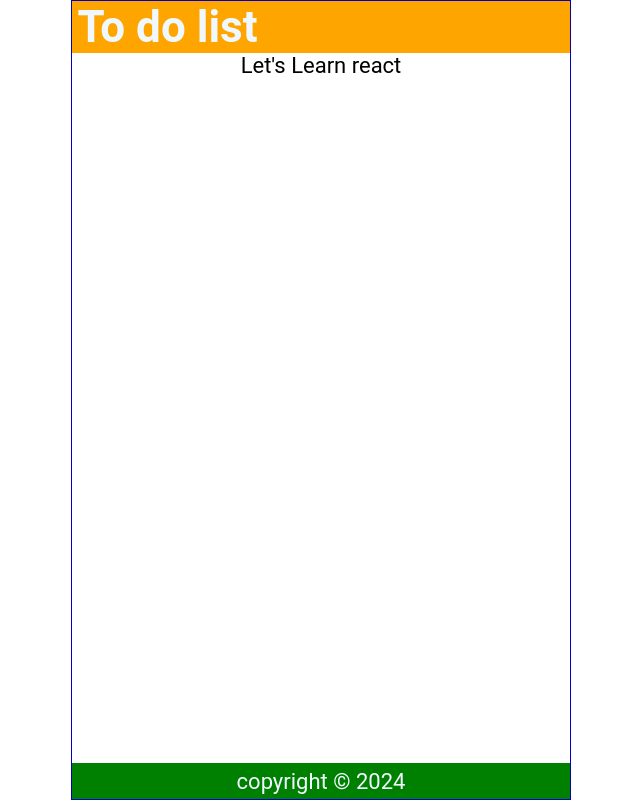
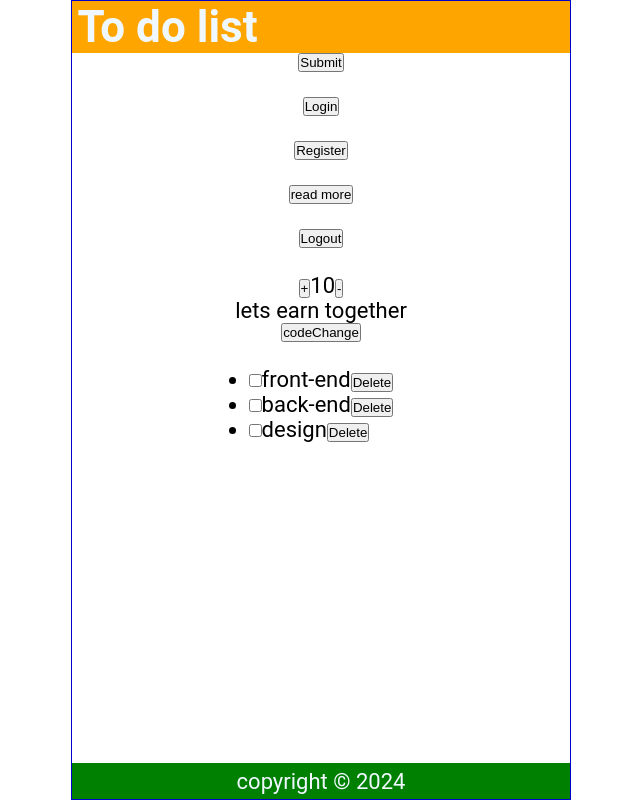
Before and after one commit to SankarSivam-Tech/React.js, a React (Create React App) app: page / in a window 1280 px wide. Shown: the whole page, without its empty margins (319-959 px from the left). Built offline with nearby package versions, Linux system fonts and the light colour scheme.

Commit message:
revise and practice clickevents,statehook,map function

```diff
--- a/src/Content.js
+++ b/src/Content.js
@@ -1,14 +1,74 @@
 import React from "react";
+import StateHook from "./StateHook/statehook";
+import { useState } from "react";
+import List from "./To-Do-List/list";
 
 const Content = () => {
-  function handleNameChange() {
-    const names = ["javascript ", "react", "next"];
+  const [code, setCode] = useState("earn");
+
+  const handleSubmit_btn = () => {
+    return alert("Submitted");
+  };
+
+  const handleLogin_btn = () => {
+    console.log("Login Succesfully");
+  };
+
+  const handleRegister_btn = (name) => {
+    console.log(`welcome to ${name}`);
+  };
+
+  const handleReadMore_btn = (e) => {
+    console.log(e);
+    console.log(e.target);
+    console.log(e.target.innerText);
+    console.log(e.target.type);
+  };
+
+  const handleLogout_btn = () => {
+    return alert("logout successfully");
+  };
+
+  const codeChange = () => {
+    const names = ["java", "javascript", "react"];
     const int = Math.floor(Math.random() * 3);
-    return names[int];
-  }
+    setCode(names[int]);
+  };
   return (
     <main>
-      <p>Let's Learn {handleNameChange()}</p>
+      <button onClick={handleSubmit_btn}>Submit</button>
+
+      <br />
+
+      {/*when pass onclick function with empty parameter, it load the data even without happening onclick function  */}
+      <button onClick={handleLogin_btn()}>Login</button>
+
+      <br />
+
+      {/* when create a anonymous function with filled paramete, it pass the data only when click the register button */}
+      <button onClick={() => handleRegister_btn("gravitorix")}>Register</button>
+
+      <br />
+
+      {/* event */}
+      <button onClick={(e) => handleReadMore_btn(e)}>read more</button>
+
+      <br />
+
+      {/* DoubleClick */}
+      <button onDoubleClick={() => handleLogout_btn()}>Logout</button>
+
+      <br />
+
+      {/* state hook */}
+      <StateHook />
+
+      <p>lets {code} together</p>
+      <button onClick={codeChange}>codeChange</button>
+
+      <br />
+
+      <List/>
     </main>
   );
 };
--- /dev/null
+++ b/src/StateHook/statehook.js
@@ -0,0 +1,44 @@
+import React, { useState } from "react";
+
+const StateHook = () => {
+  const check = () => {
+    console.log("checked succesfully");
+  };
+
+  const [count, setCount] = useState(10);
+  const [name, setName] = useState(()=>{check()});
+
+  const increment = () => {
+    setCount((prevCount) => {
+      return prevCount + 1;
+    });
+    setCount((prevCount) => {
+      return prevCount + 1;
+    });
+    setCount((prevCount) => {
+      return prevCount + 1;
+    });
+  };
+
+  const decrement = () => {
+    setCount((prevCount) => {
+      return prevCount - 1;
+    });
+    setCount((prevCount) => {
+      return prevCount - 1;
+    });
+    setCount((prevCount) => {
+      return prevCount - 1;
+    });
+  };
+
+  return (
+    <div>
+      <button onClick={increment}>+</button>
+      <span>{count}</span>
+      <button onClick={decrement}>-</button>
+    </div>
+  );
+};
+
+export default StateHook;
--- /dev/null
+++ b/src/To-Do-List/list.js
@@ -0,0 +1,25 @@
+import React, { useState } from "react";
+
+const List = () => {
+  const [items, setItems] = useState([
+    { id: 1, checked: true, item: "front-end" },
+    { id: 2, checked: true, item: "back-end" },
+    { id: 3, checked: true, item: "design" },
+  ]);
+
+  return (
+    <main>
+      <ul>
+        {items.map((item) => (
+          <li key={item.id}>
+            <input type="checkbox" check={item.checked}  />
+            <label>{item.item}</label>
+            <button>Delete</button>
+          </li>
+        ))}
+      </ul>
+    </main>
+  );
+};
+
+export default List;
```
